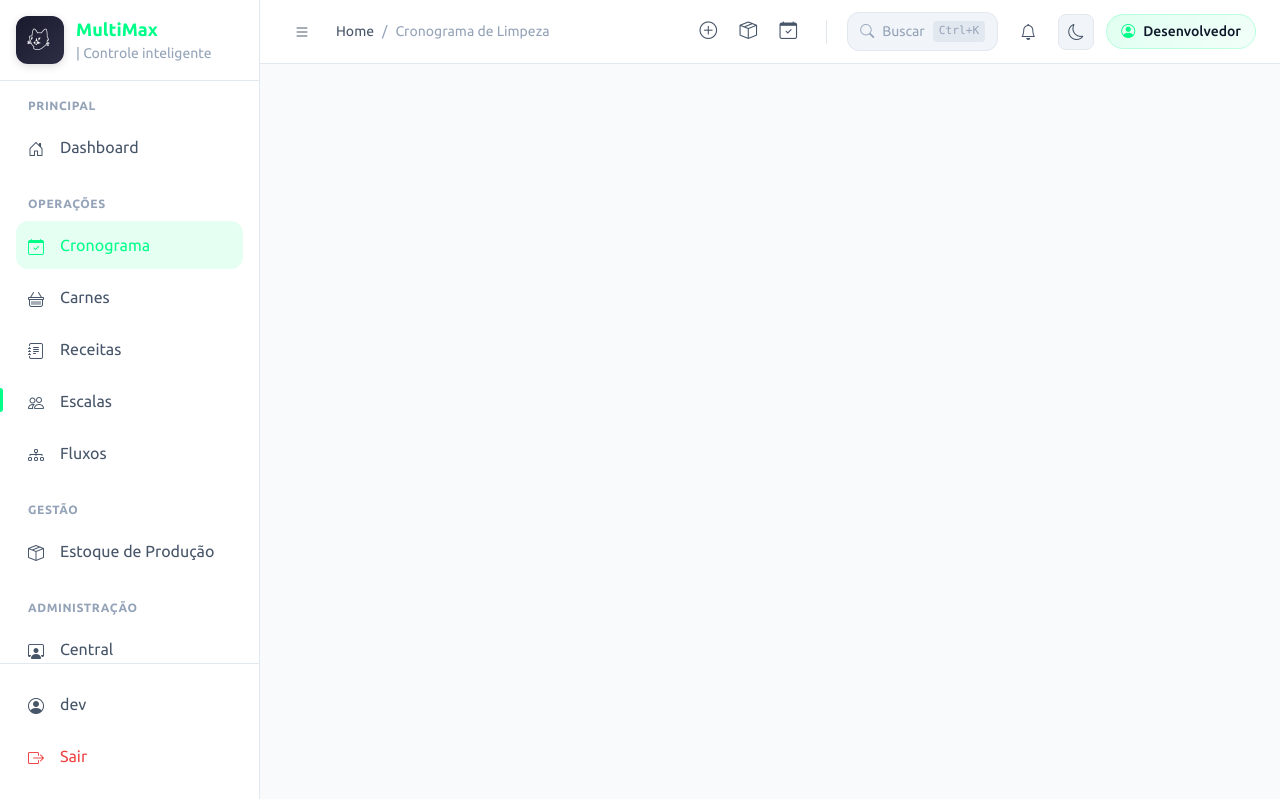
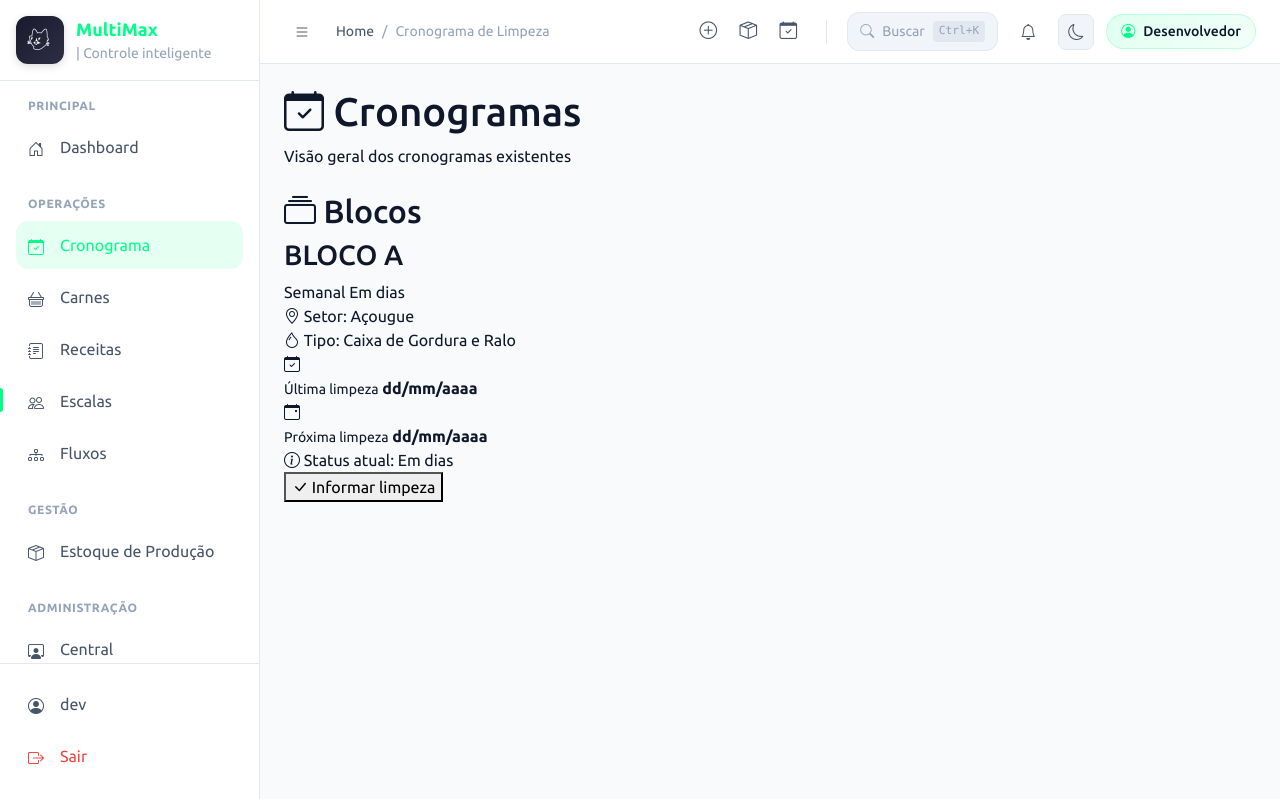
Before and after one commit to SrLuther/MultiMax, a Flask app: page /cronograma in a window 1280 px wide. Shown: the top 799 px of the page. Run offline with Flask 3, Linux system fonts and the light colour scheme; a user stored in the database is signed in; parts of the project's set-up code (start-up, migrations or seed data) failed here and were passed over; some libraries are stand-ins or nearby versions.

Commit message:
feat: modal informar limpeza no cronograma
Autor: Ciano <ciano@local>
Data: 2026-02-07 18:33:46

Arquivos alterados (numstat):
20	0	CHANGELOG.md
23	0	multimax/routes/cronograma.py
105	1	templates/cronograma.html

Arquivos alterados (status):
M	CHANGELOG.md
M	multimax/routes/cronograma.py
M	templates/cronograma.html

```diff
--- a/multimax/routes/cronograma.py
+++ b/multimax/routes/cronograma.py
@@ -411,6 +411,29 @@ def salvar_cronograma():  # noqa: C901
     return redirect(url_for("cronograma.cronograma"))
 
 
+@bp.route("/cronograma/registrar", methods=["POST"])
+@login_required
+def registrar_limpeza():
+    if current_user.nivel not in ("operador", "admin", "DEV"):
+        flash("Sem permissão para registrar limpeza.", "danger")
+        return redirect(url_for("cronograma.cronograma"))
+
+    data = (request.form.get("data") or "").strip()
+    equipe = (request.form.get("equipe") or "").strip()
+    observacoes = (request.form.get("observacoes") or "").strip()
+    bloco = (request.form.get("bloco") or "").strip()
+
+    if not data or not equipe:
+        flash("Preencha a data e a equipe responsável.", "danger")
+        return redirect(url_for("cronograma.cronograma"))
+
+    msg = f"Limpeza registrada para {bloco or 'cronograma'} em {data}."
+    if observacoes:
+        msg = f"{msg}"
+    flash(msg, "success")
+    return redirect(url_for("cronograma.cronograma"))
+
+
 @bp.route("/cronograma/historico/excluir/<int:id>", methods=["POST"])
 @login_required
 def excluir_historico(id: int):
--- a/templates/cronograma.html
+++ b/templates/cronograma.html
@@ -7,7 +7,111 @@
 {% endblock %}
 
 {% block content %}
-<div class="cronograma-container"></div>
+<div class="cronograma-container">
+    <div class="cronograma-hero">
+        <div class="cronograma-hero-content">
+            <div>
+                <h1 class="cronograma-title">
+                    <i class="bi bi-calendar-check cronograma-title-icon"></i>
+                    Cronogramas
+                </h1>
+                <p class="cronograma-subtitle">Visão geral dos cronogramas existentes</p>
+            </div>
+        </div>
+    </div>
+
+    <div class="tarefas-section" style="margin-top: 24px;">
+        <div class="section-header-modern">
+            <h2 class="section-title-modern">
+                <i class="bi bi-collection"></i>
+                Blocos
+            </h2>
+        </div>
+
+        <div class="tarefas-grid-modern">
+            <div class="tarefa-card-modern">
+                <div class="tarefa-header-modern">
+                    <h3 class="tarefa-title-modern">BLOCO A</h3>
+                    <div class="tarefa-badges">
+                        <span class="badge-status badge-primary">Semanal</span>
+                        <span class="badge-status badge-success">Em dias</span>
+                    </div>
+                </div>
+
+                <div class="tarefa-obs-modern">
+                    <i class="bi bi-geo-alt"></i>
+                    Setor: Açougue
+                </div>
+
+                <div class="tarefa-obs-modern">
+                    <i class="bi bi-droplet"></i>
+                    Tipo: Caixa de Gordura e Ralo
+                </div>
+
+                <div class="tarefa-dates-modern">
+                    <div class="date-badge-modern date-last">
+                        <i class="bi bi-calendar-check"></i>
+                        <div>
+                            <small>Última limpeza</small>
+                            <strong>dd/mm/aaaa</strong>
+                        </div>
+                    </div>
+                    <div class="date-badge-modern date-next">
+                        <i class="bi bi-calendar-event"></i>
+                        <div>
+                            <small>Próxima limpeza</small>
+                            <strong>dd/mm/aaaa</strong>
+                        </div>
+                    </div>
+                </div>
+
+                <div class="tarefa-ajuste-modern">
+                    <i class="bi bi-info-circle"></i>
+                    Status atual: Em dias
+                </div>
+
+                <div class="tarefa-actions-modern">
+                    <button type="button" class="btn-concluir-modern" data-bs-toggle="modal" data-bs-target="#modal-limpeza-bloco-a">
+                        <i class="bi bi-check-lg"></i>
+                        Informar limpeza
+                    </button>
+                </div>
+            </div>
+        </div>
+    </div>
+
+    <div class="modal fade" id="modal-limpeza-bloco-a" tabindex="-1" aria-labelledby="modal-limpeza-bloco-a-label" aria-hidden="true">
+        <div class="modal-dialog modal-dialog-centered">
+            <div class="modal-content">
+                <form method="post" action="{{ url_for('cronograma.registrar_limpeza') }}">
+                    <div class="modal-header">
+                        <h5 class="modal-title" id="modal-limpeza-bloco-a-label">Informar limpeza — BLOCO A</h5>
+                        <button type="button" class="btn-close" data-bs-dismiss="modal" aria-label="Fechar"></button>
+                    </div>
+                    <div class="modal-body">
+                        <input type="hidden" name="bloco" value="BLOCO A">
+                        <div class="form-group-modern">
+                            <label class="form-label-modern">Data</label>
+                            <input type="date" name="data" class="form-input-modern" required>
+                        </div>
+                        <div class="form-group-modern">
+                            <label class="form-label-modern">Equipe responsável</label>
+                            <input type="text" name="equipe" class="form-input-modern" placeholder="Equipe" required>
+                        </div>
+                        <div class="form-group-modern">
+                            <label class="form-label-modern">Observações</label>
+                            <textarea name="observacoes" class="form-input-modern" rows="3" placeholder="Observações"></textarea>
+                        </div>
+                    </div>
+                    <div class="modal-footer">
+                        <button type="button" class="btn-filter-modern" data-bs-dismiss="modal">Cancelar</button>
+                        <button type="submit" class="btn-concluir-modern">Salvar</button>
+                    </div>
+                </form>
+            </div>
+        </div>
+    </div>
+</div>
 {#
 <div class="cronograma-container">
     <!-- Hero Header -->
```
Also changed, not shown: CHANGELOG.md.
